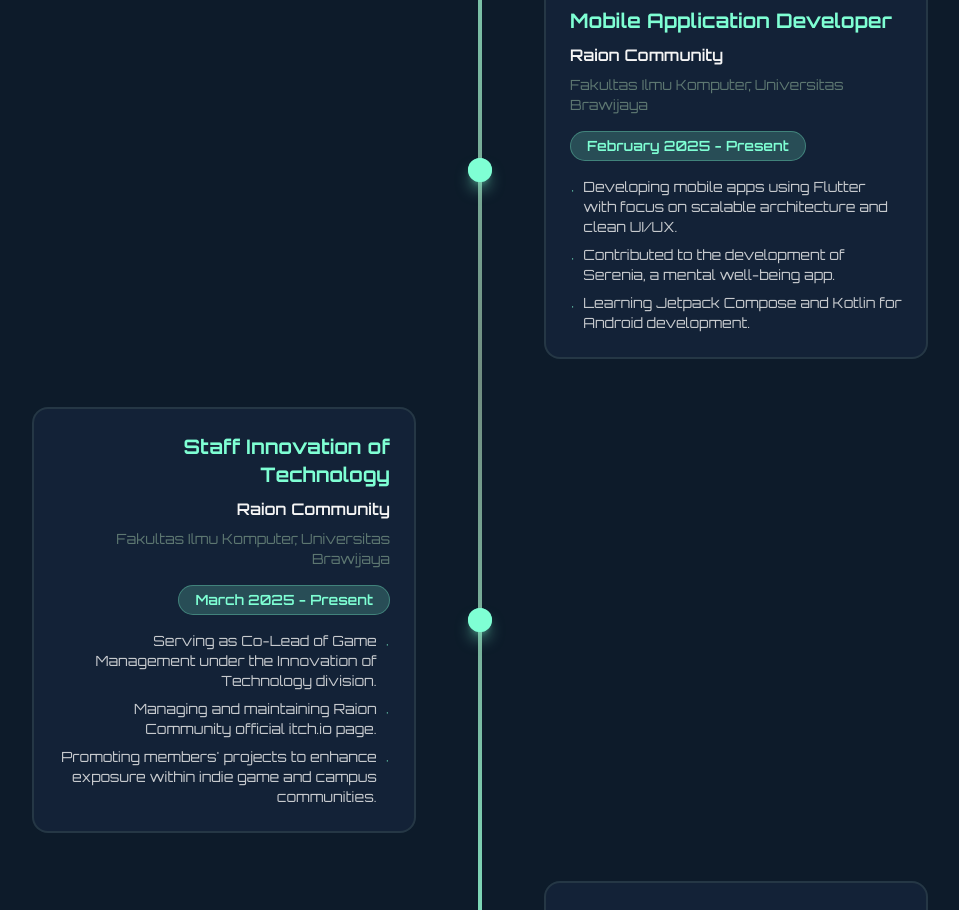
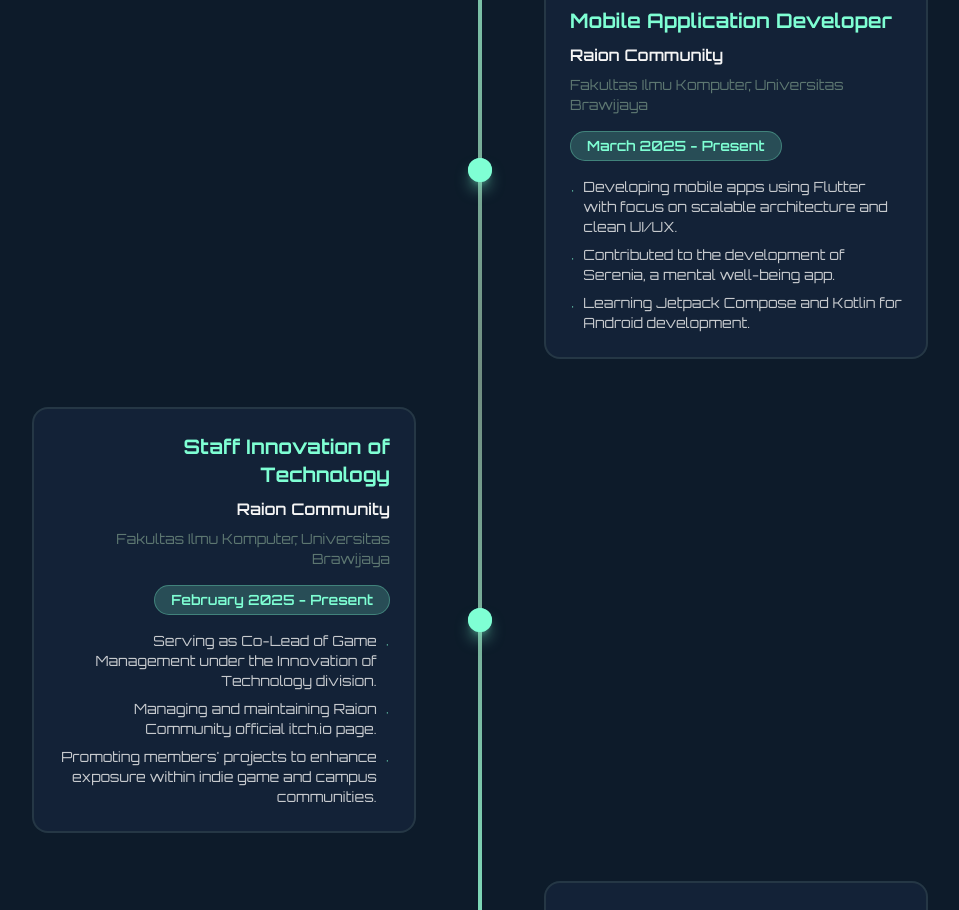
Before and after one commit to SutaSS/portofolio, a Next.js app: page / in a window 1280 px wide. Shown: the part 5320-6230 px from the top of the page, without its empty margins (160-1119 px from the left). Built offline with nearby package versions, Linux system fonts and the light colour scheme.

Commit message:
refactor : fix date experiences

```diff
--- a/src/app/data/experience.ts
+++ b/src/app/data/experience.ts
@@ -18,7 +18,7 @@ export const experiences: Experience[] = [
     title: 'Mobile Application Developer',
     company: 'Raion Community',
     location: 'Fakultas Ilmu Komputer, Universitas Brawijaya',
-    period: 'February 2025 - Present',
+    period: 'March 2025 - Present',
     description: [
       'Developing mobile apps using Flutter with focus on scalable architecture and clean UI/UX.',
       'Contributed to the development of Serenia, a mental well-being app.',
@@ -31,7 +31,7 @@ export const experiences: Experience[] = [
     title: 'Staff Innovation of Technology',
     company: 'Raion Community',
     location: 'Fakultas Ilmu Komputer, Universitas Brawijaya',
-    period: 'March 2025 - Present',
+    period: 'February 2025 - Present',
     description: [
       'Serving as Co-Lead of Game Management under the Innovation of Technology division.',
       'Managing and maintaining Raion Community official itch.io page.',
```
